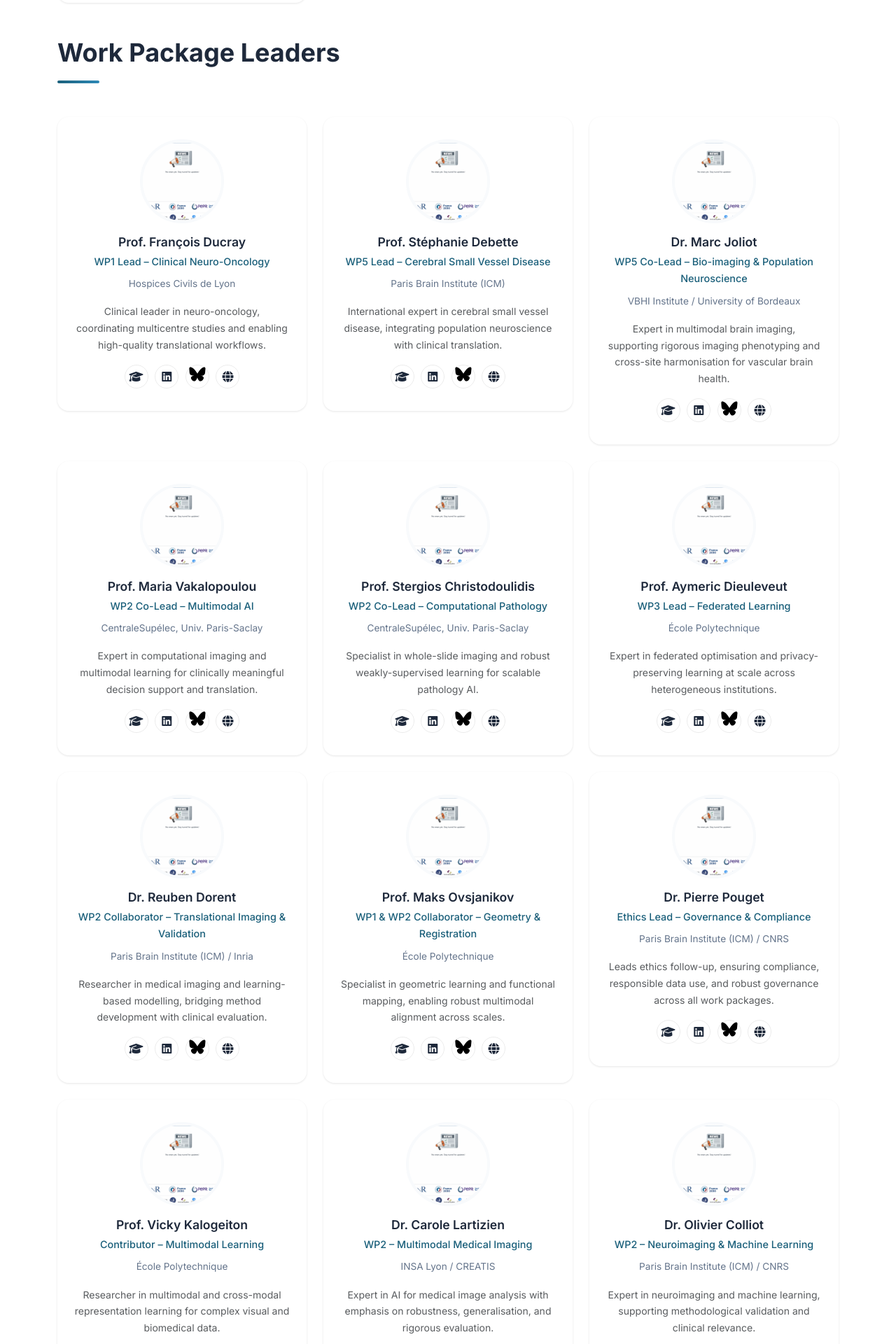
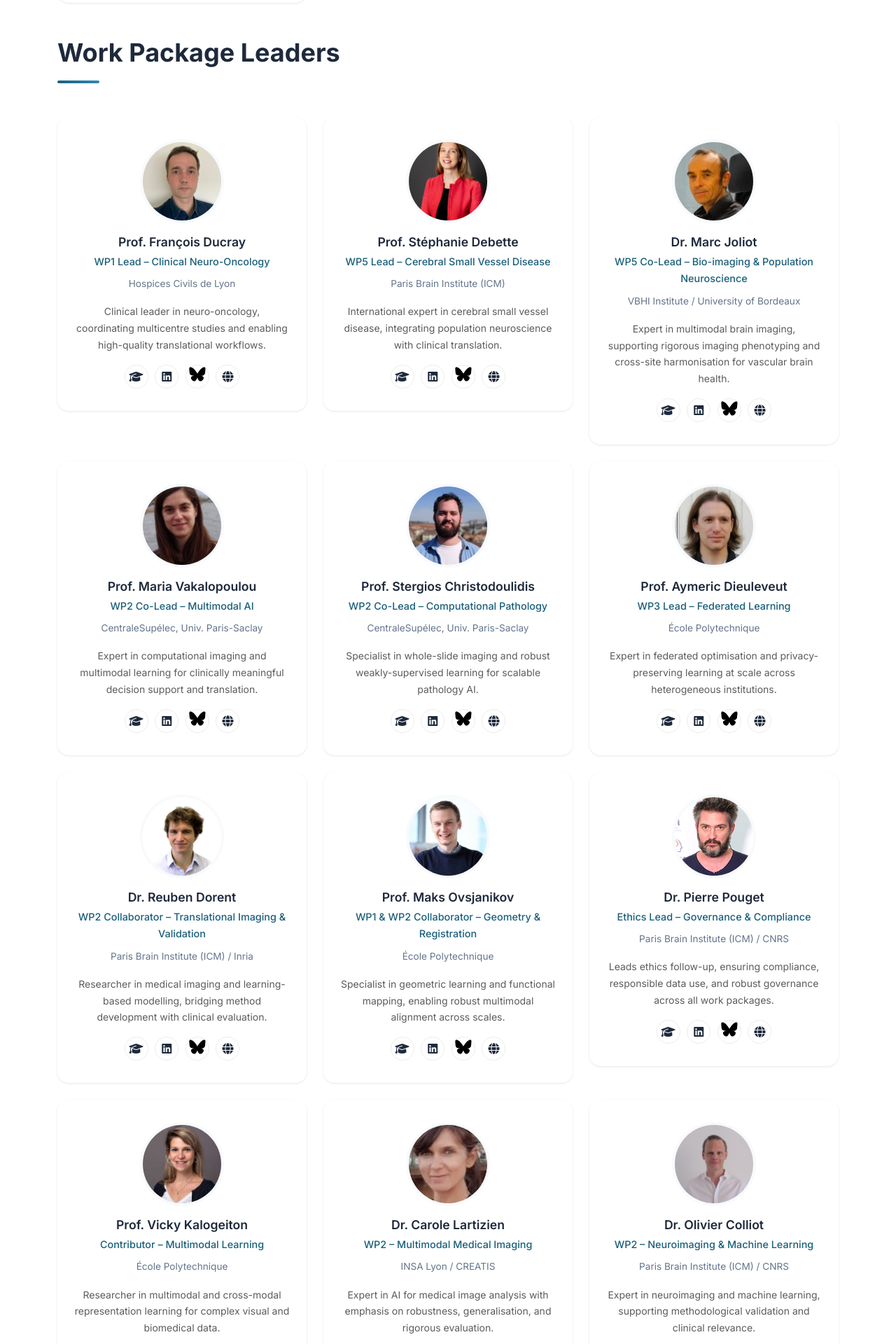
Before and after one commit to braintwin2026/BRAINTWIN, a Jekyll site: the page built from team.md, in a window 1280 px wide. Shown: the part 1011-2931 px from the top of the page at 70% size. Built offline with Jekyll 4.4.1, drawn with Linux system fonts in a browser that asks for light colours.

Commit message:
Update team.md

```diff
--- a/team.md
+++ b/team.md
@@ -52,7 +52,7 @@ permalink: /team/
       <!-- WP1 Lead – Clinical Neuro-Oncology -->
       <div class="col-lg-4 col-md-6" data-aos="fade-up">
         <div class="team-card">
-          <img src="{{ '/assets/images/placeholder.png' | relative_url }}" alt="Prof. François Ducray" class="team-avatar">
+          <img src="{{ '/assets/images/FD.jpeg' | relative_url }}" alt="Prof. François Ducray" class="team-avatar">
           <h4 class="team-name">Prof. François Ducray</h4>
           <p class="team-role">WP1 Lead – Clinical Neuro-Oncology</p>
           <p class="team-institution">Hospices Civils de Lyon</p>
@@ -81,7 +81,7 @@ permalink: /team/
       <!-- WP5 Lead – Cerebral Small Vessel Disease -->
       <div class="col-lg-4 col-md-6" data-aos="fade-up" data-aos-delay="100">
         <div class="team-card">
-          <img src="{{ '/assets/images/placeholder.png' | relative_url }}" alt="Prof. Stéphanie Debette" class="team-avatar">
+          <img src="{{ '/assets/images/SD.png' | relative_url }}" alt="Prof. Stéphanie Debette" class="team-avatar">
           <h4 class="team-name">Prof. Stéphanie Debette</h4>
           <p class="team-role">WP5 Lead – Cerebral Small Vessel Disease</p>
           <p class="team-institution">Paris Brain Institute (ICM)</p>
@@ -109,7 +109,7 @@ permalink: /team/
       <!-- WP5 Co-Lead – Bio-imaging / VBHI -->
       <div class="col-lg-4 col-md-6" data-aos="fade-up" data-aos-delay="200">
         <div class="team-card">
-          <img src="{{ '/assets/images/placeholder.png' | relative_url }}" alt="Dr. Marc Joliot" class="team-avatar">
+          <img src="{{ '/assets/images/MJ.jpeg' | relative_url }}" alt="Dr. Marc Joliot" class="team-avatar">
           <h4 class="team-name">Dr. Marc Joliot</h4>
           <p class="team-role">WP5 Co-Lead – Bio-imaging &amp; Population Neuroscience</p>
           <p class="team-institution">VBHI Institute / University of Bordeaux</p>
@@ -137,7 +137,7 @@ permalink: /team/
       <!-- WP2 Co-lead – Multimodal AI -->
       <div class="col-lg-4 col-md-6" data-aos="fade-up">
         <div class="team-card">
-          <img src="{{ '/assets/images/placeholder.png' | relative_url }}" alt="Prof. Maria Vakalopoulou" class="team-avatar">
+          <img src="{{ '/assets/images/MV.jpeg' | relative_url }}" alt="Prof. Maria Vakalopoulou" class="team-avatar">
           <h4 class="team-name">Prof. Maria Vakalopoulou</h4>
           <p class="team-role">WP2 Co-Lead – Multimodal AI</p>
           <p class="team-institution">CentraleSupélec, Univ. Paris-Saclay</p>
@@ -165,7 +165,7 @@ permalink: /team/
       <!-- WP2 Co-Lead -->
       <div class="col-lg-4 col-md-6" data-aos="fade-up" data-aos-delay="100">
         <div class="team-card">
-          <img src="{{ '/assets/images/placeholder.png' | relative_url }}" alt="Prof. Stergios Christodoulidis" class="team-avatar">
+          <img src="{{ '/assets/images/SC.jpeg' | relative_url }}" alt="Prof. Stergios Christodoulidis" class="team-avatar">
           <h4 class="team-name">Prof. Stergios Christodoulidis</h4>
           <p class="team-role">WP2 Co-Lead – Computational Pathology</p>
           <p class="team-institution">CentraleSupélec, Univ. Paris-Saclay</p>
@@ -193,7 +193,7 @@ permalink: /team/
       <!-- WP3 Lead – Federated Learning -->
       <div class="col-lg-4 col-md-6" data-aos="fade-up" data-aos-delay="200">
         <div class="team-card">
-          <img src="{{ '/assets/images/placeholder.png' | relative_url }}" alt="Prof. Aymeric Dieuleveut" class="team-avatar">
+          <img src="{{ '/assets/images/AD.jpeg' | relative_url }}" alt="Prof. Aymeric Dieuleveut" class="team-avatar">
           <h4 class="team-name">Prof. Aymeric Dieuleveut</h4>
           <p class="team-role">WP3 Lead – Federated Learning</p>
           <p class="team-institution">École Polytechnique</p>
@@ -221,7 +221,7 @@ permalink: /team/
       <!-- WP2 Collaborator – Translational Imaging & Validation -->
       <div class="col-lg-4 col-md-6" data-aos="fade-up">
         <div class="team-card">
-          <img src="{{ '/assets/images/placeholder.png' | relative_url }}" alt="Dr. Reuben Dorent" class="team-avatar">
+          <img src="{{ '/assets/images/RD.jpg' | relative_url }}" alt="Dr. Reuben Dorent" class="team-avatar">
           <h4 class="team-name">Dr. Reuben Dorent</h4>
           <p class="team-role">WP2 Collaborator – Translational Imaging &amp; Validation</p>
           <p class="team-institution">Paris Brain Institute (ICM) / Inria</p>
@@ -249,7 +249,7 @@ permalink: /team/
       <!-- WP1/WP2 Collaborator – Geometry & Registration -->
       <div class="col-lg-4 col-md-6" data-aos="fade-up" data-aos-delay="100">
         <div class="team-card">
-          <img src="{{ '/assets/images/placeholder.png' | relative_url }}" alt="Prof. Maks Ovsjanikov" class="team-avatar">
+          <img src="{{ '/assets/images/MO.jpeg' | relative_url }}" alt="Prof. Maks Ovsjanikov" class="team-avatar">
           <h4 class="team-name">Prof. Maks Ovsjanikov</h4>
           <p class="team-role">WP1 &amp; WP2 Collaborator – Geometry &amp; Registration</p>
           <p class="team-institution">École Polytechnique</p>
@@ -277,7 +277,7 @@ permalink: /team/
       <!-- Ethics follow-up -->
       <div class="col-lg-4 col-md-6" data-aos="fade-up" data-aos-delay="200">
         <div class="team-card">
-          <img src="{{ '/assets/images/placeholder.png' | relative_url }}" alt="Dr. Pierre Pouget" class="team-avatar">
+          <img src="{{ '/assets/images/PP.jpg' | relative_url }}" alt="Dr. Pierre Pouget" class="team-avatar">
           <h4 class="team-name">Dr. Pierre Pouget</h4>
           <p class="team-role">Ethics Lead – Governance &amp; Compliance</p>
           <p class="team-institution">Paris Brain Institute (ICM) / CNRS</p>
@@ -305,7 +305,7 @@ permalink: /team/
       <!-- Contributor – Multimodal Learning -->
       <div class="col-lg-4 col-md-6" data-aos="fade-up">
         <div class="team-card">
-          <img src="{{ '/assets/images/placeholder.png' | relative_url }}" alt="Prof. Vicky Kalogeiton" class="team-avatar">
+          <img src="{{ '/assets/images/VK.jpeg' | relative_url }}" alt="Prof. Vicky Kalogeiton" class="team-avatar">
           <h4 class="team-name">Prof. Vicky Kalogeiton</h4>
           <p class="team-role">Contributor – Multimodal Learning</p>
           <p class="team-institution">École Polytechnique</p>
@@ -333,7 +333,7 @@ permalink: /team/
       <!-- Contributor – Multimodal Medical Imaging -->
       <div class="col-lg-4 col-md-6" data-aos="fade-up" data-aos-delay="100">
         <div class="team-card">
-          <img src="{{ '/assets/images/placeholder.png' | relative_url }}" alt="Dr. Carole Lartizien" class="team-avatar">
+          <img src="{{ '/assets/images/CL.jpeg' | relative_url }}" alt="Dr. Carole Lartizien" class="team-avatar">
           <h4 class="team-name">Dr. Carole Lartizien</h4>
           <p class="team-role">WP2 – Multimodal Medical Imaging</p>
           <p class="team-institution">INSA Lyon / CREATIS</p>
@@ -361,7 +361,7 @@ permalink: /team/
       <!-- Contributor – Neuroimaging & ML -->
       <div class="col-lg-4 col-md-6" data-aos="fade-up" data-aos-delay="200">
         <div class="team-card">
-          <img src="{{ '/assets/images/placeholder.png' | relative_url }}" alt="Dr. Olivier Colliot" class="team-avatar">
+          <img src="{{ '/assets/images/OC.jpeg' | relative_url }}" alt="Dr. Olivier Colliot" class="team-avatar">
           <h4 class="team-name">Dr. Olivier Colliot</h4>
           <p class="team-role">WP2 – Neuroimaging &amp; Machine Learning</p>
           <p class="team-institution">Paris Brain Institute (ICM) / CNRS</p>
```
